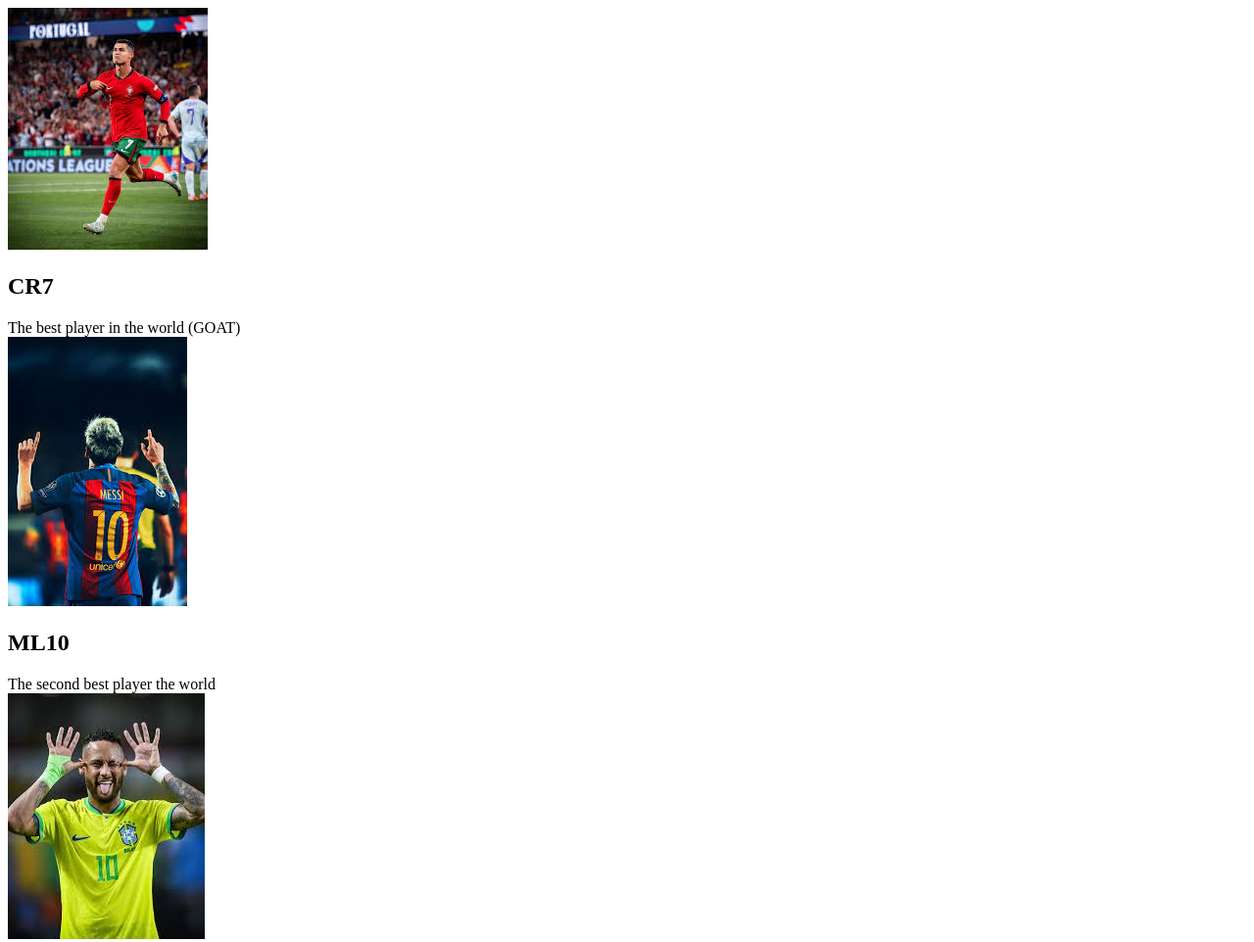
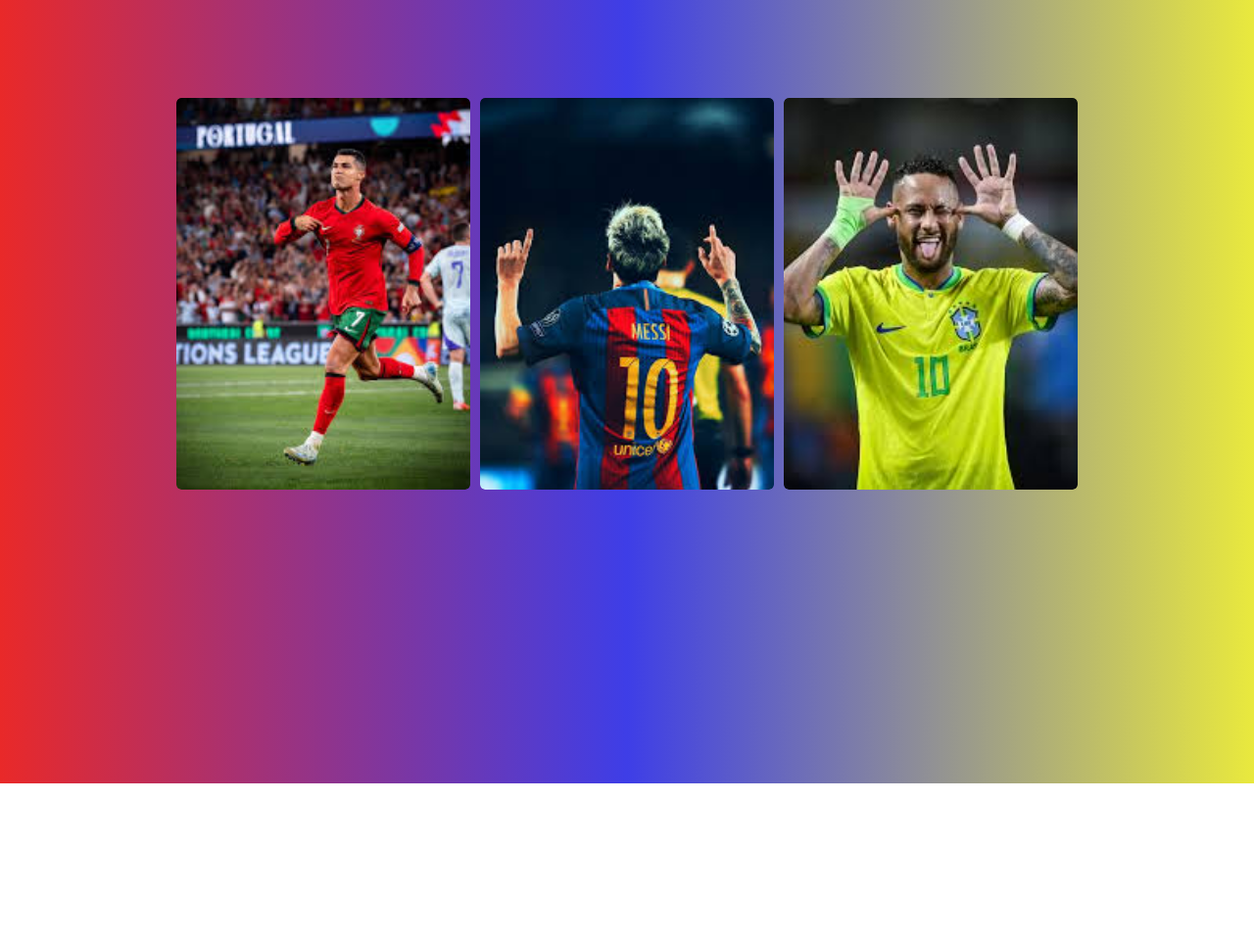
Before and after one commit to 01mehran/Image-layer, a plain HTML site: page index.html in a window 1280 px wide. Shown: the top 962 px of the page at 98% size. After the commit the page ends 800 px from the top, so only its background shows below. Drawn offline with Linux system fonts and the light colour scheme.

Commit message:
feat: add images & styles

```diff
--- a/index.html
+++ b/index.html
@@ -4,6 +4,8 @@
     <meta charset="UTF-8" />
     <meta name="viewport" content="width=device-width, initial-scale=1.0" />
     <title>Image - Layer</title>
+    <!-- Css -->
+    <link rel="stylesheet" href="style.css" />
   </head>
 
   <body>
--- /dev/null
+++ b/style.css
@@ -0,0 +1,42 @@
+* {
+  padding: 0;
+  margin: 0;
+  box-sizing: border-box;
+}
+
+body {
+  background-image: linear-gradient(
+    to right,
+    rgb(233, 41, 41),
+    rgb(62, 62, 231),
+    rgb(233, 233, 61)
+  );
+  font-family: cursive;
+}
+
+.container {
+  width: 80%;
+  margin: 100px auto;
+  display: flex;
+  justify-content: center;
+  gap: 10px;
+  flex-wrap: wrap;
+}
+
+.image-wrapper {
+  width: 300px;
+  height: 400px;
+  position: relative;
+  overflow: hidden;
+  border-radius: 5px;
+}
+
+.image-wrapper img {
+  width: 100%;
+  height: 100%;
+  display: block;
+  object-fit: cover;
+  border-radius: 5px;
+  transition: all 0.5s;
+  cursor: pointer;
+}
```
